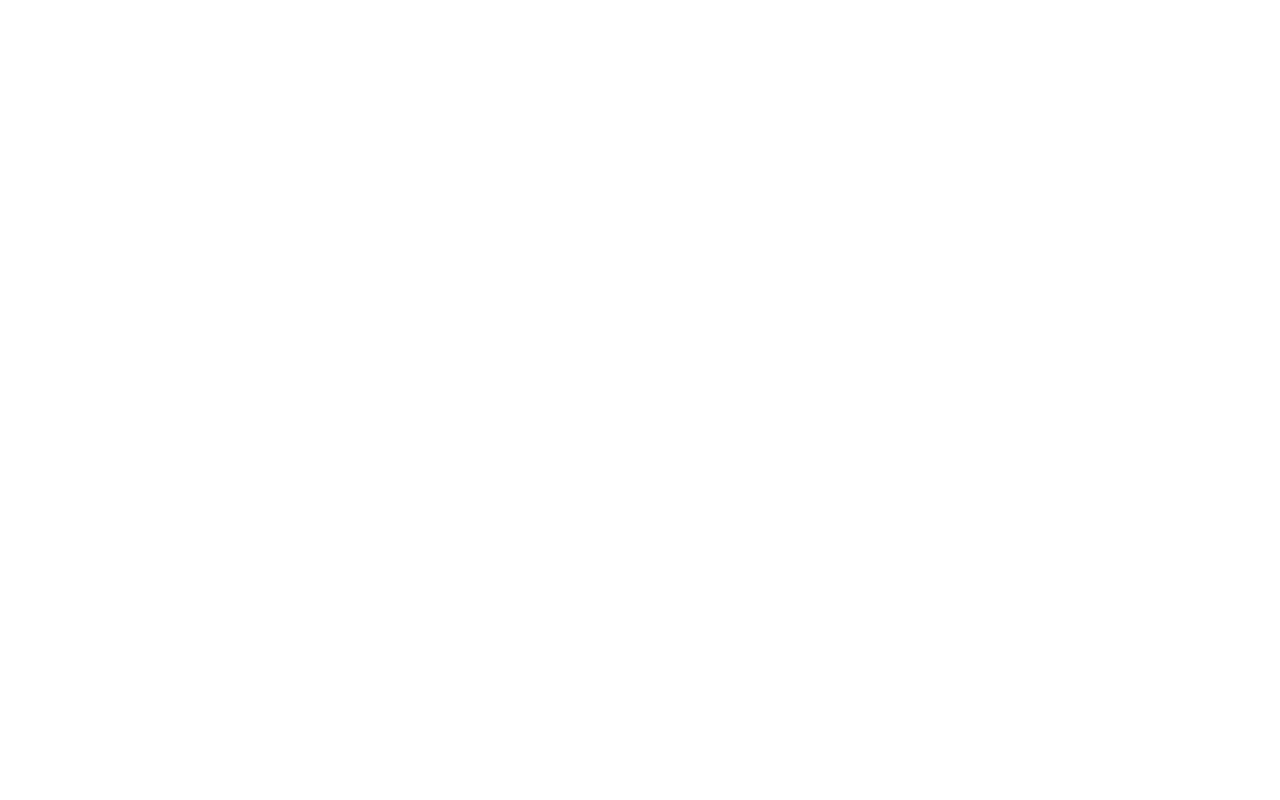
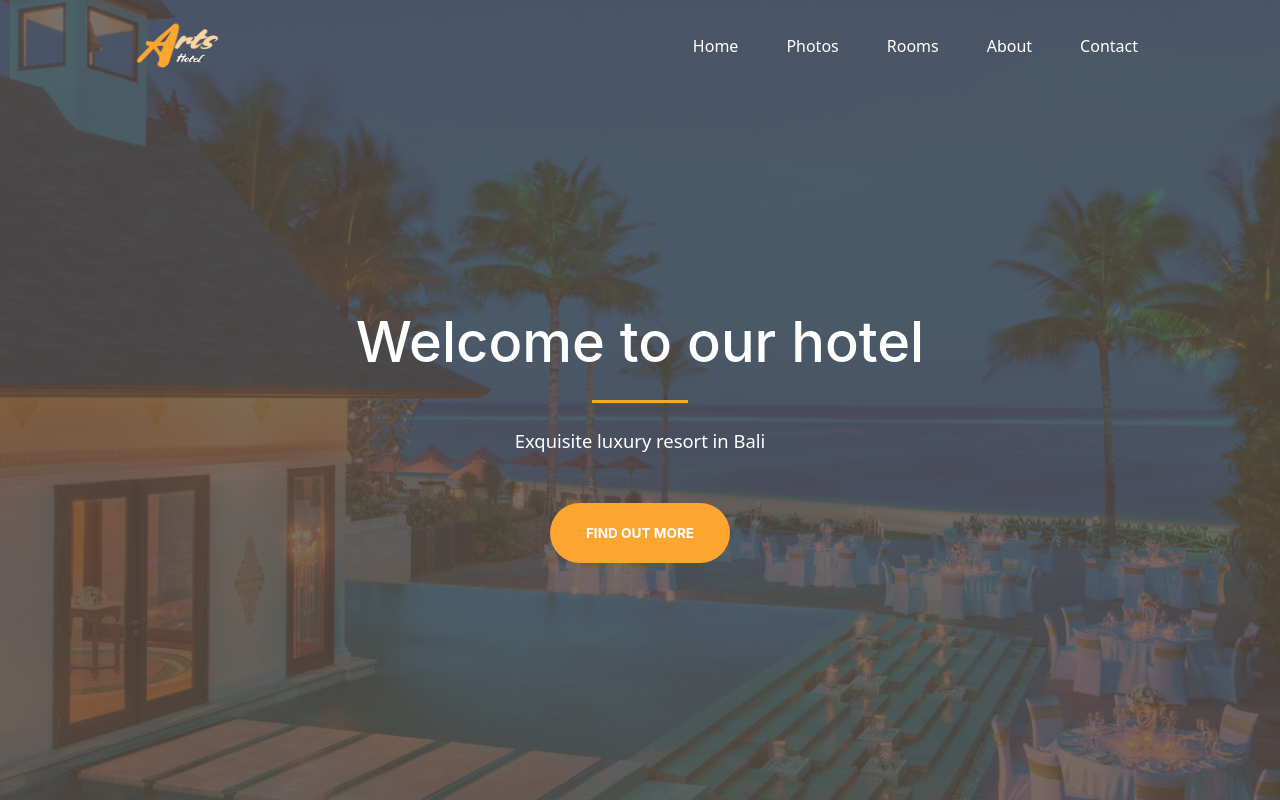
Before and after one commit to whoisraa/arts-hotel, a plain HTML site: page index.html in a window 1280 px wide. Drawn offline with nearby package versions, Linux system fonts and the light colour scheme.

Commit message:
creating navbar and header (masthead)

```diff
--- /dev/null
+++ b/index.css
@@ -0,0 +1,315 @@
+/* core */
+* {
+    margin: 0;
+}
+
+html {
+    height: 100%;
+    scroll-padding-top: calc(4.5rem - 1px);
+}
+
+body {
+    width: 100%;
+    height: 100%;
+}
+
+/* nav hover */
+.nav-item:hover {
+    background: #fda62f;
+    border-radius: 30px;
+}
+
+/* navbar-toggler */
+.navbar-toggler {
+    padding: 0.25rem 0.75rem;
+    font-size: 1.25rem;
+    line-height: 1;
+    background-color: transparent;
+    border: 1px solid transparent;
+    border-radius: 0.25rem;
+    transition: box-shadow 0.15s ease-in-out;
+}
+
+@media (prefers-reduced-motion: reduce) {
+    .navbar-toggler {
+        transition: none;
+    }
+}
+
+.navbar-toggler:hover {
+    text-decoration: none;
+}
+
+.navbar-toggler:focus {
+    text-decoration: none;
+    outline: 0;
+    box-shadow: 0 0 0 0.25rem;
+}
+
+.navbar-toggler-icon {
+    display: inline-block;
+    width: 1.5em;
+    height: 1.5em;
+    vertical-align: middle;
+    background-repeat: no-repeat;
+    background-position: center;
+    background-size: 100%;
+}
+
+/* masthead */
+header.masthead {
+    padding-top: 10rem;
+    padding-bottom: calc(10rem - 4.5rem);
+    background: linear-gradient(to bottom, rgba(92, 77, 66, 0.8) 0%, rgba(92, 77, 66, 0.8) 100%), url("assets/img/hotel-1.jpg");
+    background-position: center;
+    background-repeat: no-repeat;
+    background-attachment: scroll;
+    background-size: cover;
+}
+
+header.masthead h1,
+header.masthead .h1 {
+    font-size: 2.25rem;
+}
+
+@media (min-width: 992px) {
+    header.masthead {
+        height: 100vh;
+        min-height: 40rem;
+        padding-top: 4.5rem;
+        padding-bottom: 0;
+    }
+
+    header.masthead p {
+        font-size: 1.15rem;
+    }
+
+    header.masthead h1,
+    header.masthead .h1 {
+        font-size: 3rem;
+    }
+}
+
+@media (min-width: 1200px) {
+
+    header.masthead h1,
+    header.masthead .h1 {
+        font-size: 3.5rem;
+    }
+}
+
+/* divider */
+hr.divider {
+    height: 0.2rem;
+    max-width: 6rem;
+    margin: 1.5rem auto;
+    background-color: #fda62f;
+    opacity: 1;
+}
+
+hr.divider-light {
+    background-color: #fff;
+}
+
+/* headings and paragraphs */
+h6,
+.h6,
+h5,
+.h5,
+h4,
+.h4,
+h3,
+.h3,
+h2,
+.h2,
+h1,
+.h1 {
+    margin-top: 0;
+    margin-bottom: 0.5rem;
+    font-family: "Merriweather Sans", -apple-system, BlinkMacSystemFont, "Segoe UI", Roboto, "Helvetica Neue", Arial, "Noto Sans", sans-serif, "Apple Color Emoji", "Segoe UI Emoji", "Segoe UI Symbol", "Noto Color Emoji";
+    font-weight: 500;
+    line-height: 1.2;
+}
+
+h1,
+.h1 {
+    font-size: calc(1.375rem + 1.5vw);
+}
+
+@media (min-width: 1200px) {
+
+    h1,
+    .h1 {
+        font-size: 2.5rem;
+    }
+}
+
+h2,
+.h2 {
+    font-size: calc(1.325rem + 0.9vw);
+}
+
+@media (min-width: 1200px) {
+
+    h2,
+    .h2 {
+        font-size: 2rem;
+    }
+}
+
+h3,
+.h3 {
+    font-size: calc(1.3rem + 0.6vw);
+}
+
+@media (min-width: 1200px) {
+
+    h3,
+    .h3 {
+        font-size: 1.75rem;
+    }
+}
+
+h4,
+.h4 {
+    font-size: calc(1.275rem + 0.3vw);
+}
+
+@media (min-width: 1200px) {
+
+    h4,
+    .h4 {
+        font-size: 1.5rem;
+    }
+}
+
+h5,
+.h5 {
+    font-size: 1.25rem;
+}
+
+h6,
+.h6 {
+    font-size: 1rem;
+}
+
+p {
+    margin-top: 0;
+    margin-bottom: 1rem;
+}
+
+/* anchor */
+a {
+    color: #f4623a;
+    text-decoration: underline;
+}
+
+a:hover {
+    color: #c34e2e;
+}
+
+a:not([href]):not([class]),
+a:not([href]):not([class]):hover {
+    color: inherit;
+    text-decoration: none;
+}
+
+/* buttons */
+.btn {
+    display: inline-block;
+    font-family: "Merriweather Sans", -apple-system, BlinkMacSystemFont, "Segoe UI", Roboto, "Helvetica Neue", Arial, "Noto Sans", sans-serif, "Apple Color Emoji", "Segoe UI Emoji", "Segoe UI Symbol", "Noto Color Emoji";
+    font-weight: 400;
+    line-height: 1.5;
+    color: #212529;
+    text-align: center;
+    text-decoration: none;
+    vertical-align: middle;
+    cursor: pointer;
+    -webkit-user-select: none;
+    -moz-user-select: none;
+    -ms-user-select: none;
+    user-select: none;
+    background-color: transparent;
+    border: 1px solid transparent;
+    padding: 0.375rem 0.75rem;
+    font-size: 1rem;
+    border-radius: 0.25rem;
+    transition: color 0.15s ease-in-out, background-color 0.15s ease-in-out, border-color 0.15s ease-in-out, box-shadow 0.15s ease-in-out;
+}
+
+@media (prefers-reduced-motion: reduce) {
+    .btn {
+        transition: none;
+    }
+}
+
+.btn:hover {
+    color: #212529;
+}
+
+.btn-check:focus+.btn,
+.btn:focus {
+    outline: 0;
+    box-shadow: 0 0 0 0.25rem rgba(244, 98, 58, 0.25);
+}
+
+.btn:disabled,
+.btn.disabled,
+fieldset:disabled .btn {
+    pointer-events: none;
+    opacity: 0.65;
+}
+
+.btn-primary {
+    color: #fff;
+    background-color: #fda62f;
+    border-color: #fda62f;
+}
+
+.btn-primary:hover {
+    color: #fff;
+    background-color: #d18217;
+    border-color: #c34e2e;
+}
+
+.btn-check:focus+.btn-primary,
+.btn-primary:focus {
+    color: #fff;
+    background-color: #d18217;
+    border-color: #c34e2e;
+    box-shadow: 0 0 0 0.25rem rgba(246, 122, 88, 0.5);
+}
+
+.btn-check:checked+.btn-primary,
+.btn-check:active+.btn-primary,
+.btn-primary:active,
+.btn-primary.active,
+.show>.btn-primary.dropdown-toggle {
+    color: #fff;
+    background-color: #fda62f;
+    border-color: #fda62f;
+}
+
+.btn-check:checked+.btn-primary:focus,
+.btn-check:active+.btn-primary:focus,
+.btn-primary:active:focus,
+.btn-primary.active:focus,
+.show>.btn-primary.dropdown-toggle:focus {
+    box-shadow: 0 0 0 0.25rem rgba(246, 122, 88, 0.5);
+}
+
+.btn-primary:disabled,
+.btn-primary.disabled {
+    color: #fff;
+    background-color: #fda62f;
+    border-color: #fda62f;
+}
+
+.btn-xl {
+    padding: 1.25rem 2.25rem;
+    font-size: 0.85rem;
+    font-weight: 700;
+    text-transform: uppercase;
+    border: none;
+    border-radius: 10rem;
+}
--- a/index.html
+++ b/index.html
@@ -5,12 +5,48 @@
   <meta charset="UTF-8">
   <meta http-equiv="X-UA-Compatible" content="IE=edge">
   <meta name="viewport" content="width=device-width, initial-scale=1.0">
-  <link rel="shortcut icon" href="assets/artshotel-favicon.ico" type="image/x-icon">
+  <link rel="icon" href="assets/favicon.ico" type="image/x-icon">
+  <link href="https://cdn.jsdelivr.net/npm/bootstrap@5.1.1/dist/css/bootstrap.min.css" rel="stylesheet"
+    integrity="sha384-F3w7mX95PdgyTmZZMECAngseQB83DfGTowi0iMjiWaeVhAn4FJkqJByhZMI3AhiU" crossorigin="anonymous">
+  <link rel="stylesheet" href="index.css">
   <title>Arts Hotel</title>
 </head>
 
 <body>
-
+  <!-- navigation -->
+  <nav class="navbar navbar-expand-lg navbar-light fixed-top py-3" id="mainNav">
+    <div class="container px-4 px-lg-5">
+      <a class="navbar-brand" href="#page-top"><img src="assets/artshotel-logo.png" alt="Arts Hotel" height="50px"
+          width="120px"></a>
+      <button class="navbar-toggler navbar-toggler-right" type="button" data-bs-toggle="collapse"
+        data-bs-target="#navbarResponsive" aria-controls="navbarResponsive" aria-expanded="false"
+        aria-label="Toggle navigation"><span class="navbar-toggler-icon"></span></button>
+      <div class="collapse navbar-collapse" id="navbarResponsive">
+        <ul class="navbar-nav text-capitalize ms-auto my-2 my-lg-0">
+          <li class="nav-item px-3"><a class="nav-link text-white" href="#home">home</a></li>
+          <li class="nav-item px-3"><a class="nav-link text-white" href="#photos">photos</a></li>
+          <li class="nav-item px-3"><a class="nav-link text-white" href="#rooms">rooms</a></li>
+          <li class="nav-item px-3"><a class="nav-link text-white" href="#about">about</a></li>
+          <li class="nav-item px-3"><a class="nav-link text-white" href="#contact">contact</a></li>
+        </ul>
+      </div>
+    </div>
+  </nav>
+  <!-- masthead -->
+  <header class="masthead">
+    <div class="container px-4 px-lg-5 h-100">
+      <div class="row gx-4 gx-lg-5 h-100 align-items-center justify-content-center text-center">
+        <div class="col-lg-8 align-self-end">
+          <h1 class="text-white font-weight-bold">Welcome to our hotel</h1>
+          <hr class="divider">
+        </div>
+        <div class="col-lg-8 align-self-baseline">
+          <p class="text-white mb-5">Exquisite luxury resort in Bali</p>
+          <a class="btn btn-primary btn-xl" href="#about">Find Out More</a>
+        </div>
+      </div>
+    </div>
+  </header>
 </body>
 
 </html>
```
